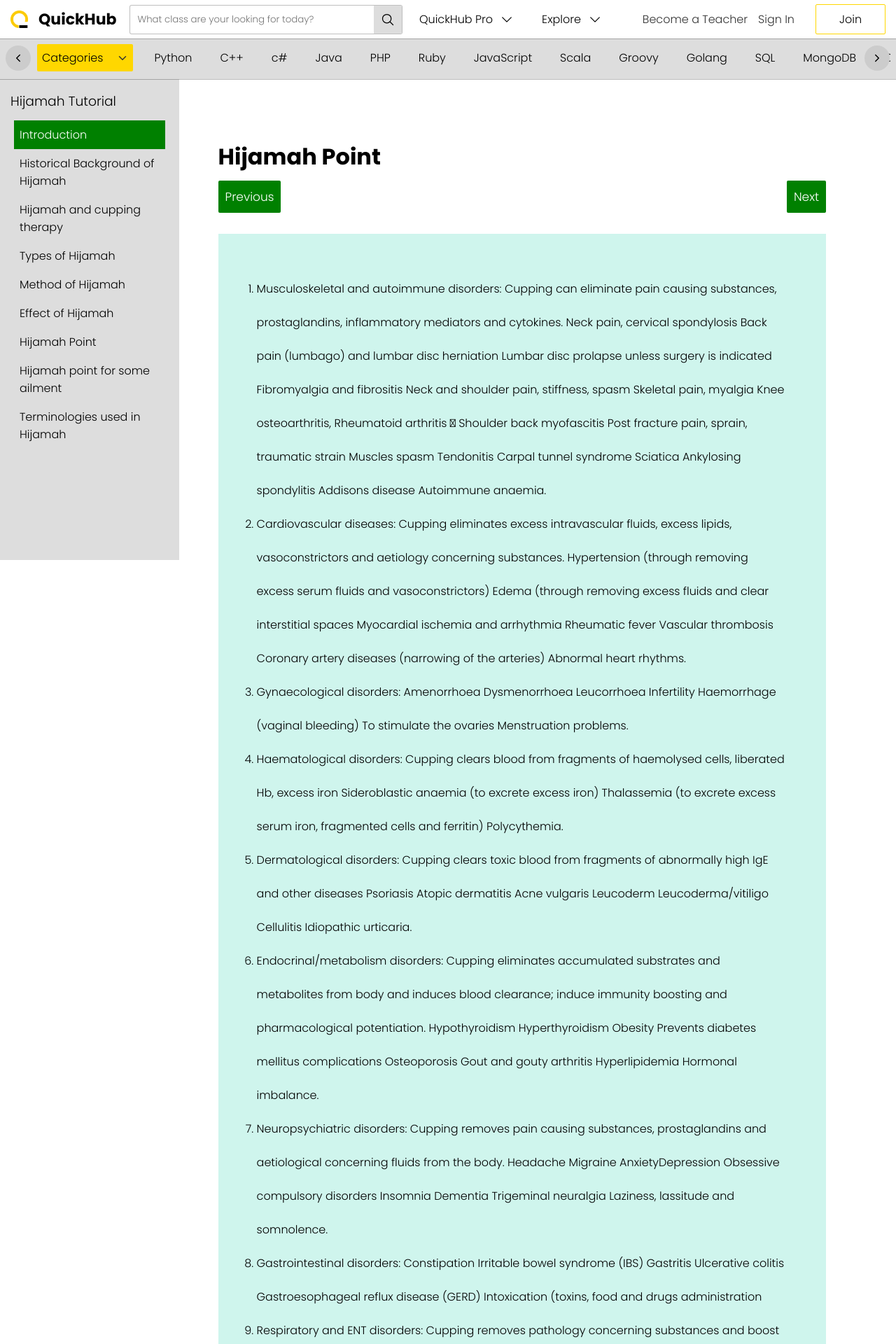
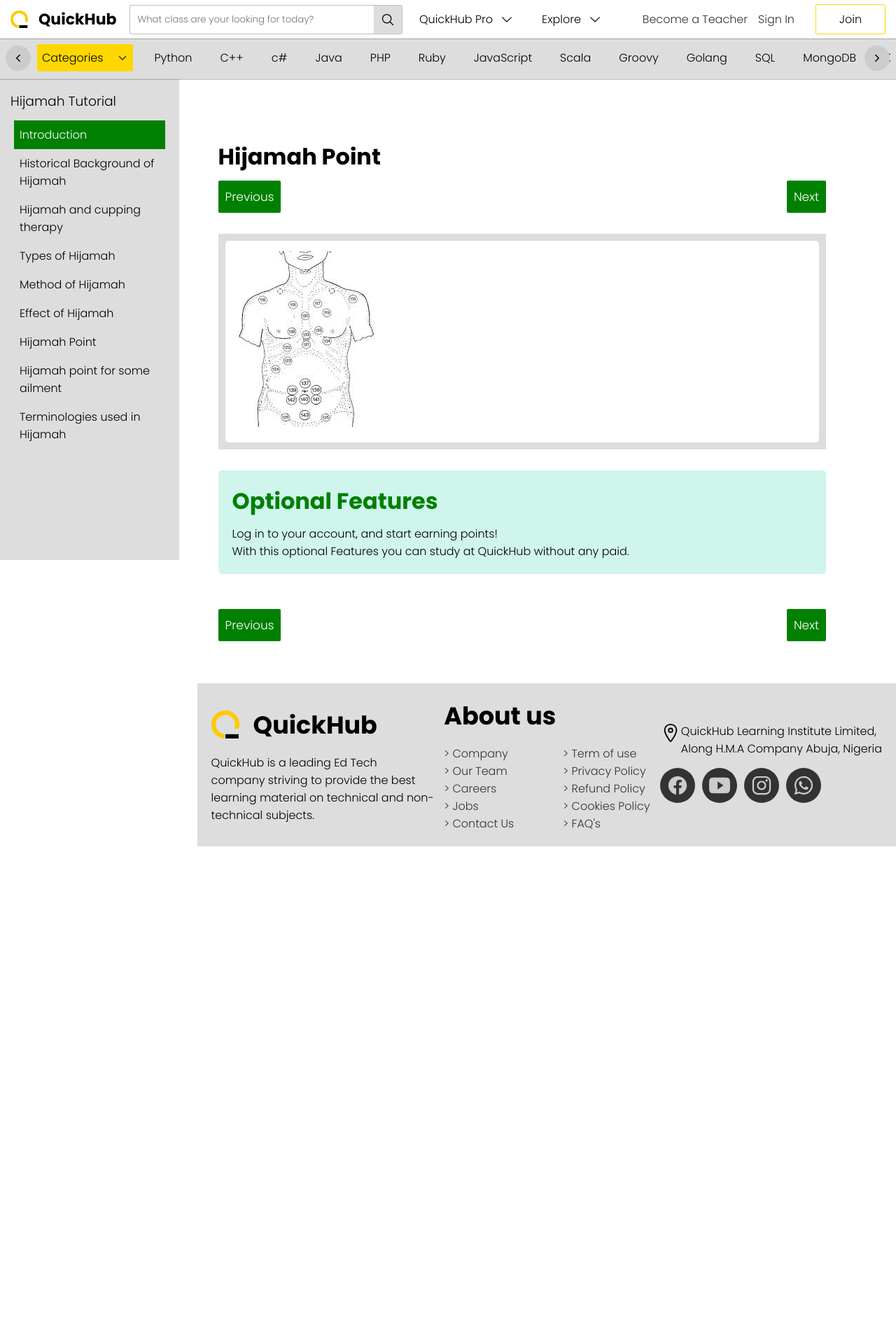
Before and after one commit to Herdham/QuickHub, a Django app: page /point/ in a window 1280 px wide. Shown: the top 1920 px of the page at 70% size. After the commit the page ends 1209 px from the top, so only its background shows below. Run offline with Django 5.2, Linux system fonts and the light colour scheme; some web fonts are replaced.

Commit message:
more changes

```diff
--- a/QuickApp/templates/Template/allcourses/arabic_course/hijamah/hijamah_point.html
+++ b/QuickApp/templates/Template/allcourses/arabic_course/hijamah/hijamah_point.html
@@ -153,61 +153,10 @@
                             </div>
 
 
-                            <div class="study">
-                                <ol>
-                                    <li>Musculoskeletal and autoimmune disorders: Cupping can eliminate pain
-                                        causing substances, prostaglandins, inflammatory mediators and cytokines.
-                                        Neck pain, cervical spondylosis Back pain (lumbago) and lumbar disc
-                                        herniation Lumbar disc prolapse unless surgery is indicated Fibromyalgia
-                                        and fibrositis Neck and shoulder pain, stiffness, spasm Skeletal pain,
-                                        myalgia Knee osteoarthritis, Rheumatoid arthritis  Shoulder back myofascitis
-                                        Post fracture pain, sprain, traumatic strain Muscles spasm Tendonitis Carpal
-                                        tunnel syndrome Sciatica Ankylosing spondylitis Addisons disease Autoimmune
-                                        anaemia.</li>
-                                    <li>Cardiovascular diseases: Cupping eliminates excess intravascular fluids,
-                                        excess lipids, vasoconstrictors and aetiology concerning substances.
-                                        Hypertension (through removing excess serum fluids and vasoconstrictors)
-                                        Edema (through removing excess fluids and clear interstitial spaces Myocardial
-                                         ischemia and arrhythmia Rheumatic fever Vascular thrombosis Coronary artery
-                                         diseases (narrowing of the arteries) Abnormal heart rhythms.</li>
-                                    <li>Gynaecological disorders: Amenorrhoea Dysmenorrhoea Leucorrhoea
-                                        Infertility Haemorrhage (vaginal bleeding) To stimulate the ovaries
-                                        Menstruation problems.</li>
-
-                                    <li>Haematological disorders: Cupping clears blood from fragments of haemolysed cells,
-                                        liberated Hb, excess iron Sideroblastic anaemia (to excrete excess iron)
-                                        Thalassemia (to excrete excess serum iron, fragmented cells and ferritin)
-                                        Polycythemia.</li>
-
-                                    <li>
-                                        Dermatological disorders: Cupping clears toxic blood from fragments of abnormally
-                                        high IgE and other diseases Psoriasis Atopic dermatitis Acne vulgaris Leucoderm
-                                        Leucoderma/vitiligo Cellulitis Idiopathic urticaria.
-                                    </li>
-                                    <li>Endocrinal/metabolism disorders: Cupping eliminates accumulated substrates
-                                        and metabolites from body and induces blood clearance; induce immunity boosting
-                                        and pharmacological potentiation. Hypothyroidism Hyperthyroidism Obesity
-                                        Prevents diabetes mellitus complications Osteoporosis Gout and gouty arthritis
-                                        Hyperlipidemia Hormonal imbalance. </li>
-                                    <li>Neuropsychiatric disorders: Cupping removes pain causing substances, prostaglandins
-                                        and aetiological concerning fluids from the body. Headache Migraine AnxietyDepression
-                                        Obsessive compulsory disorders Insomnia Dementia Trigeminal neuralgia Laziness,
-                                        lassitude and somnolence. </li>
-
-                                    <li>Gastrointestinal disorders: Constipation Irritable bowel syndrome (IBS) Gastritis
-                                        Ulcerative colitis Gastroesophageal reflux disease (GERD) Intoxication
-                                        (toxins, food and drugs administration </li>
-
-                                    <li>Respiratory and ENT disorders: Cupping removes pathology concerning substances
-                                        and boost immunity. Allergic rhinitis Bronchial asthma Tonsillitis Motion
-                                        sickness Sinusitis Otitis media Bronchitis</li>
-
-                                    <li>Miscellaneous: Cellulitis Diabetic foot (excrete abnormal, harmful metabolites,
-                                        increase immunity, and improve cocal circulation in foot) Influenza, epidemic flu
-                                        as cupping enhances the natural antiviral immunity Prevents parkinson disease
-                                        progress Frozen shoulder Varicose veins Blockages and congestion Leucoderma/vitiligo
-                                        Cellulitis Idiopathic urticaria.</li>
-                                </ol>
+                            <div class="example">
+                                <div class="exampleinner">
+                                    <img src="{% static '/images/allcourses/H_images.jfif'%}" alt="">
+                                </div>
                             </div>
 
                             <!-- Optional -->
```
